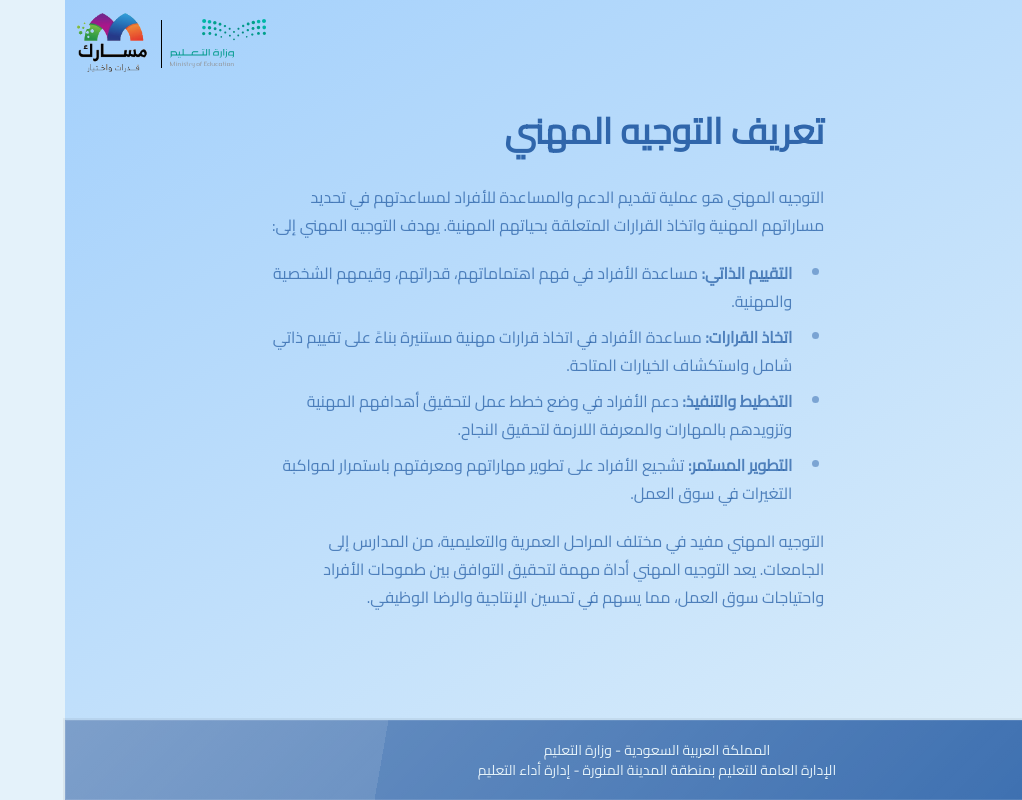
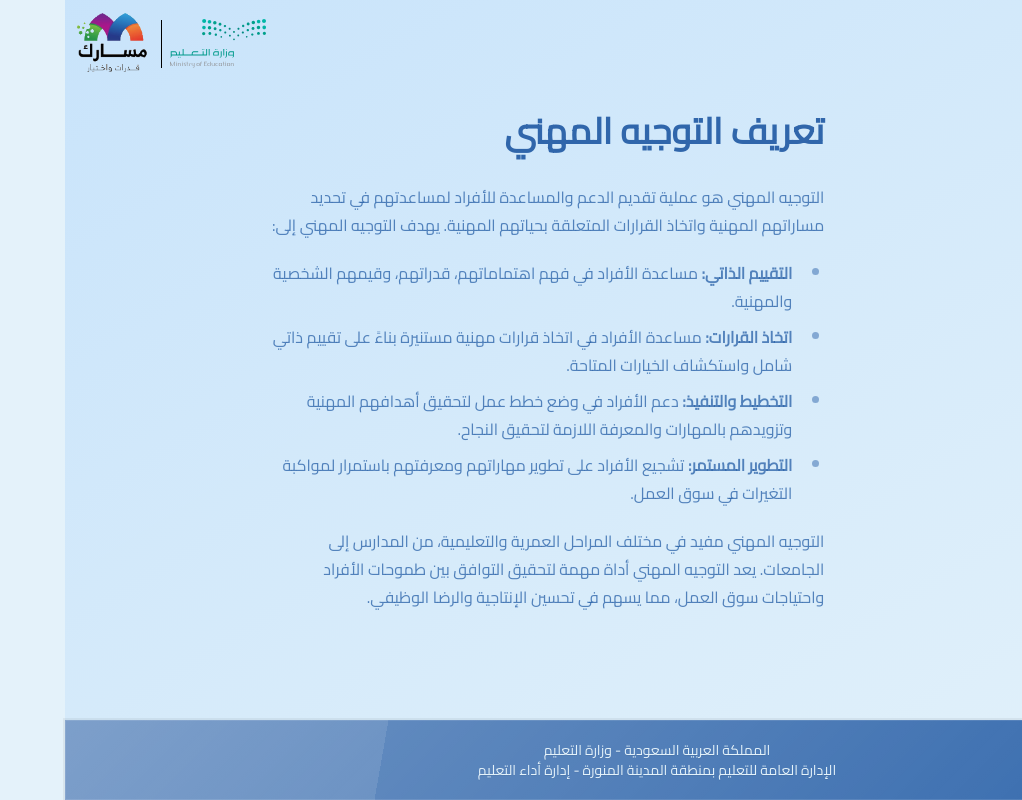
Before and after one commit to Begad666/dcgc, a SvelteKit app: page / in a window 1280 px wide. Shown: the whole page, without its empty margins (258-1280 px from the left). Built offline with nearby package versions, Linux system fonts and the light colour scheme.

Commit message:
More changes!

```diff
--- a/src/app.html
+++ b/src/app.html
@@ -8,7 +8,7 @@
 	</head>
 	<body
 		data-sveltekit-preload-data="hover"
-		class="m-0 bg-base-100 font bg-gradient-to-br from-[#3496ff5e]"
+		class="m-0 bg-base-100 font bg-gradient-to-br from-[#3496ff28]"
 	>
 		<!-- bg-background-[linear-gradient(103deg,_#3497ff8a,_transparent)]  -->
 		<div style="display: contents">%sveltekit.body%</div>
--- a/src/lib/components/Sidebar.svelte
+++ b/src/lib/components/Sidebar.svelte
@@ -12,10 +12,10 @@
 </script>
 
 <div
-	class="z-10 will-change-transform transition-transform sm:transition-none sm:transform-none h-screen top-0 fixed sm:h-auto sm:relative sm:flex-[2] sm:flex min-w-48 max-w-80 bg-base-300 sm:bg-transparent"
+	class="z-20 will-change-transform transition-transform sm:transition-none sm:transform-none h-screen top-0 fixed sm:h-auto sm:relative sm:flex-[2] sm:flex min-w-48 max-w-80 bg-base-300 sm:bg-transparent overflow-y-auto"
 	class:translate-x-full={hidden}
 >
-	<div class="menu w-64 sm:w-full flex flex-col p-4 overflow-y-auto">
+	<div class="menu w-64 sm:w-full flex flex-col p-4">
 		<SidebarGroup name="الجامعات" href="/university">
 			{#each data.universities as university}
 				<SidebarItem
--- a/src/lib/components/SidebarOverlay.svelte
+++ b/src/lib/components/SidebarOverlay.svelte
@@ -5,7 +5,7 @@
 
 <button
 	aria-label="close drawer"
-	class="sm:hidden absolute bg-black bg-opacity-50 w-full h-full top-0 left-0 opacity-0 transition-opacity"
+	class="sm:hidden absolute bg-black bg-opacity-50 w-full h-full top-0 left-0 opacity-0 transition-opacity z-10"
 	class:pointer-events-none={hidden}
 	class:opacity-100={!hidden}
 	on:click={() => setHidden(true)}
--- a/tailwind.config.js
+++ b/tailwind.config.js
@@ -1,4 +1,4 @@
-import { red, amber, emerald, sky, zinc } from "tailwindcss/colors";
+import { red, amber, emerald, sky } from "tailwindcss/colors";
 import { brandPrimary, brandSecondary, brandAccent, brandPrimarySource } from "./colors";
 const options = {
 	"--rounded-box": "0.5rem", // border radius rounded-box utility class, used in card and other large boxes
```
